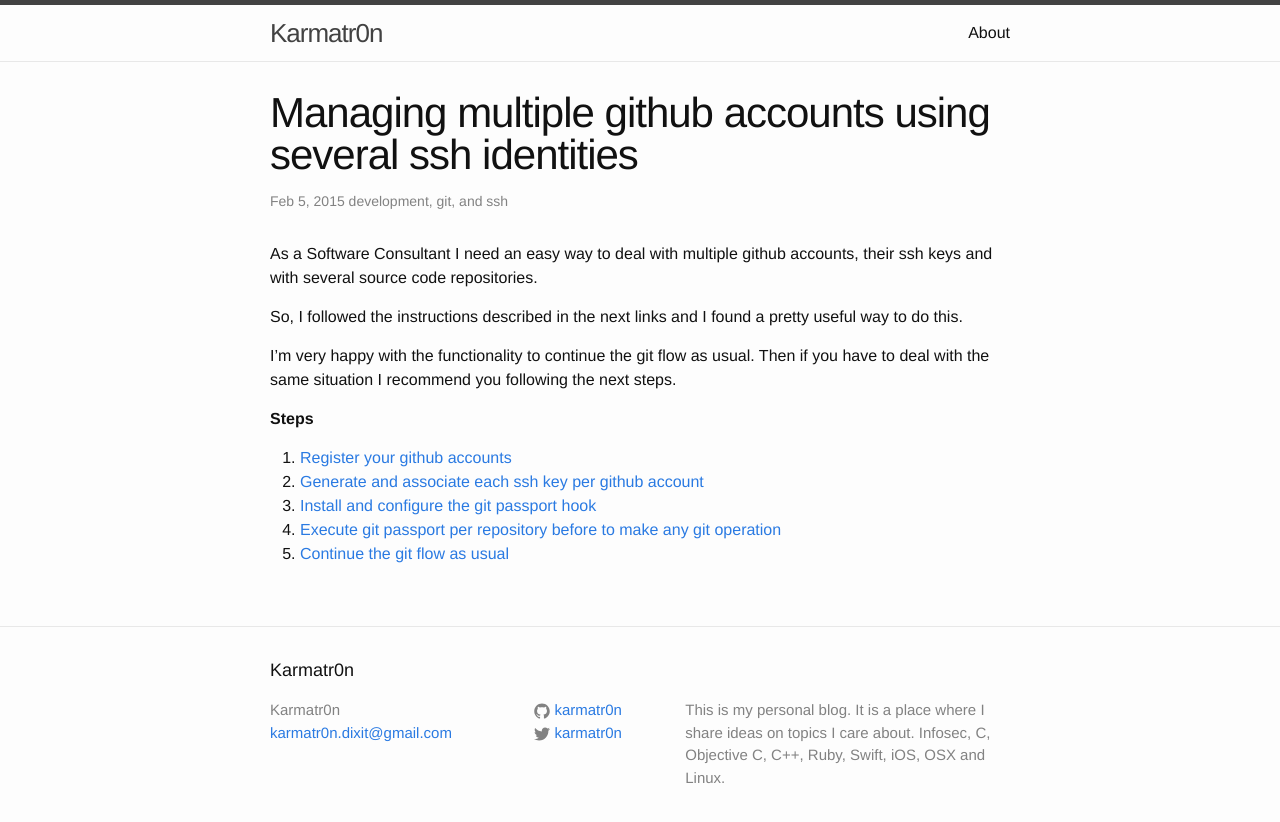
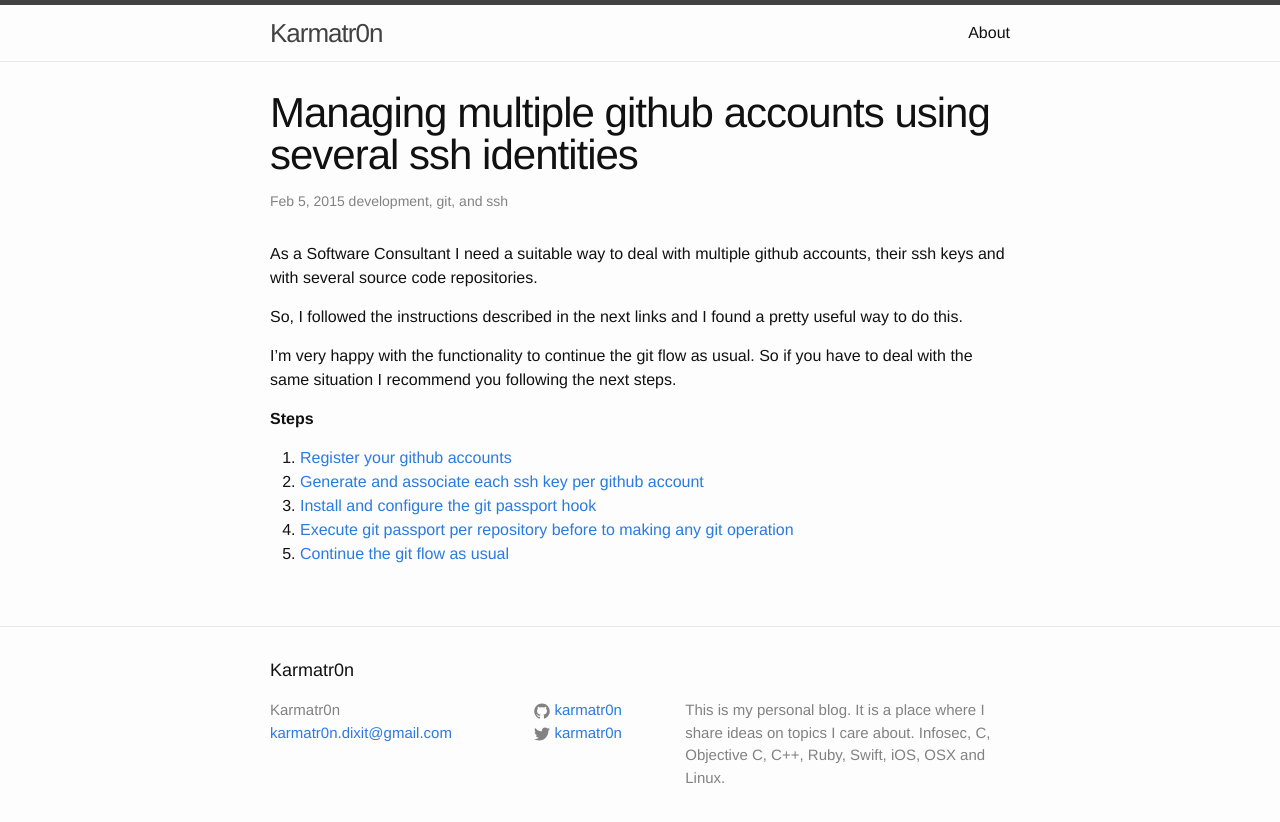
Before and after one commit to karmatr0n/karmatr0n.github.io, a Jekyll site: the page built from _posts/2015-02-05-multiple-github-accounts.markdown, in a window 1280 px wide. Shown: the top 822 px of the page. Built offline with Jekyll 4.4.1, drawn with Linux system fonts in a browser that asks for light colours.

Commit message:
Minor changes

```diff
--- a/_posts/2015-02-05-multiple-github-accounts.markdown
+++ b/_posts/2015-02-05-multiple-github-accounts.markdown
@@ -5,16 +5,16 @@ date:   2015-02-05 10:45:00
 categories: git ssh development
 ---
 
-As a Software Consultant I need an easy way to deal with multiple github accounts, their ssh keys and  with several source code repositories.
+As a Software Consultant I need a suitable way to deal with multiple github accounts, their ssh keys and  with several source code repositories.
 
 So, I followed the instructions described in the next links and I found a pretty useful way to do this.
 
-I'm very happy with the functionality to continue the git flow as usual. Then if you have to deal with the same situation I recommend you following the next steps.
+I'm very happy with the functionality to continue the git flow as usual. So if you have to deal with the same situation I recommend you following the next steps.
 
 **Steps**
 
   1. [Register your github accounts](https://github.com/join)
   2. [Generate and associate each ssh key per github account](https://confluence.atlassian.com/pages/viewpage.action?pageId=271943168)
   3. [Install and configure the git passport hook](https://github.com/frace/git-passport/)
-  4. [Execute git passport per repository before to make any git operation](https://github.com/frace/git-passport/)
+  4. [Execute git passport per repository before to making any git operation](https://github.com/frace/git-passport/)
   5. [Continue the git flow as usual](http://nvie.com/posts/a-successful-git-branching-model/)
```
